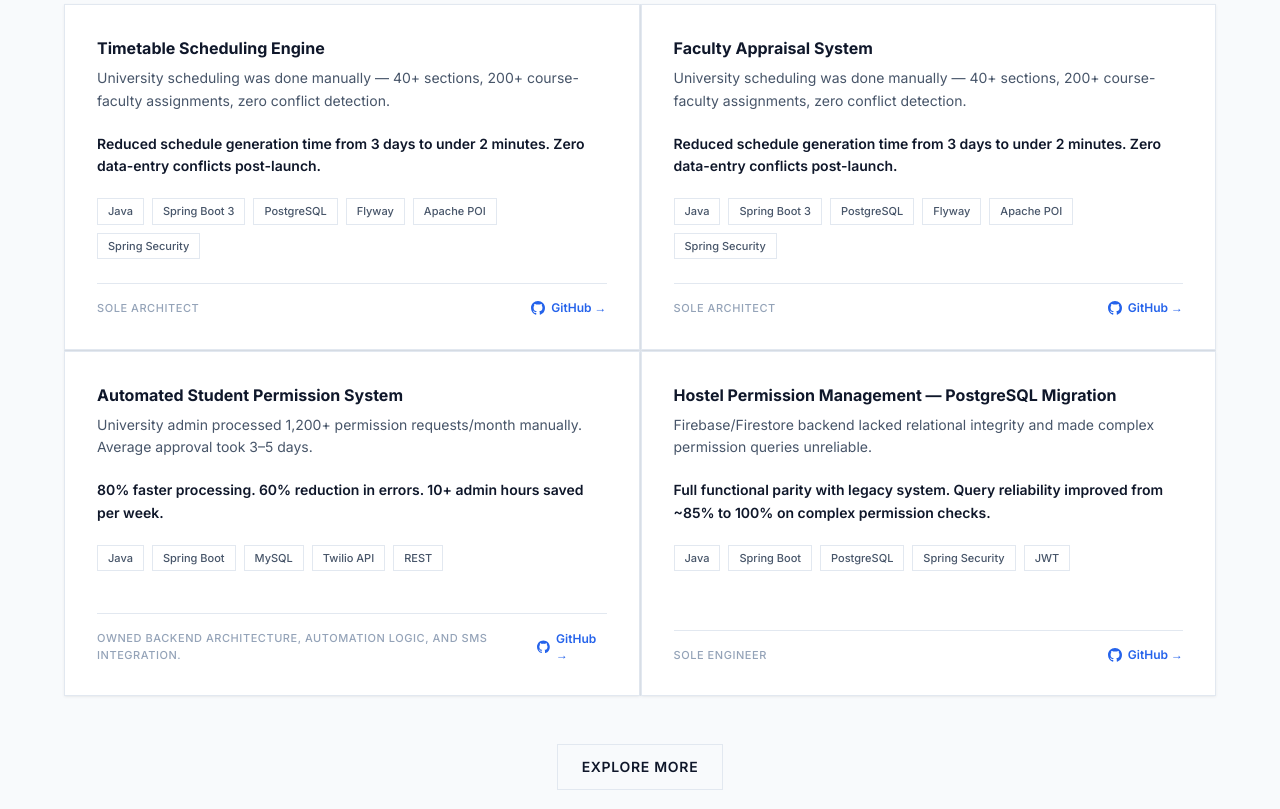
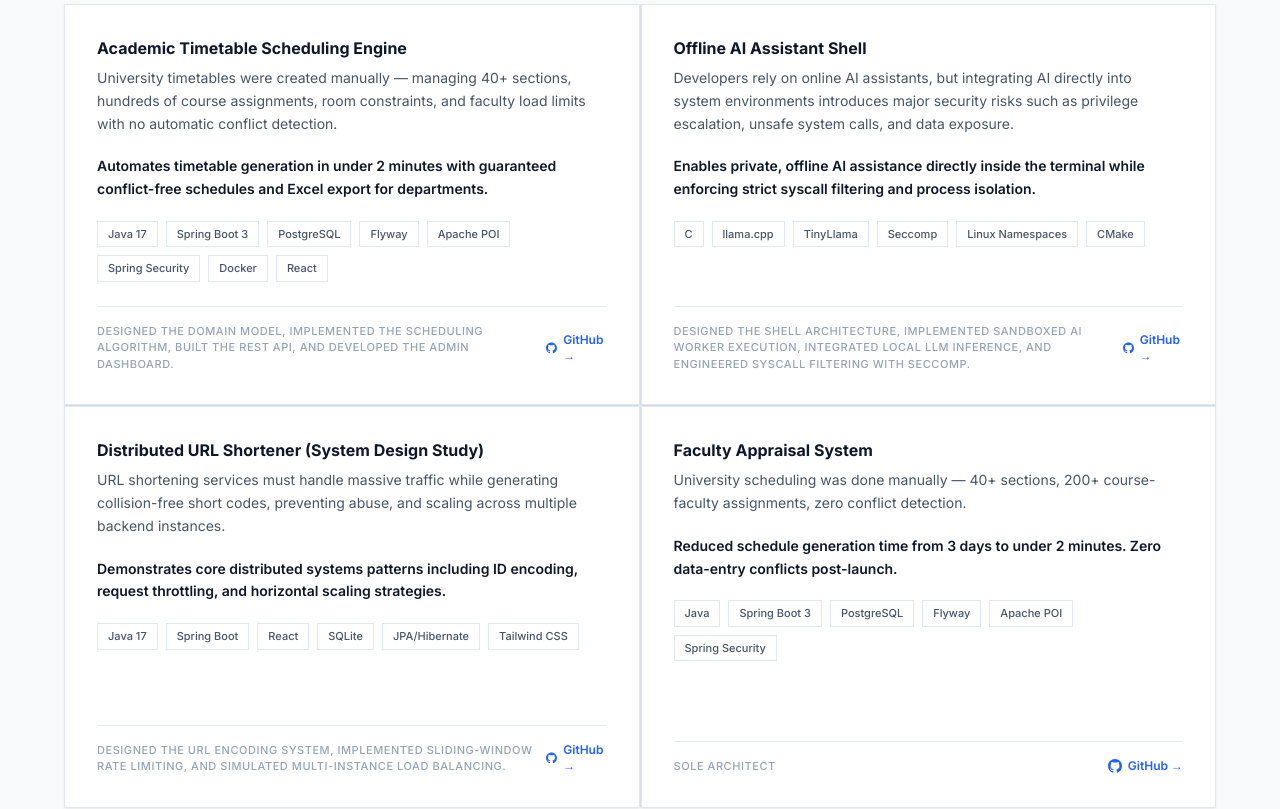
Before and after one commit to sharmavaibhav31/sharmavaibhav31, a React (Vite) app: page / in a window 1280 px wide. Shown: the part 1140-1949 px from the top of the page. Built offline with nearby package versions, Linux system fonts and the light colour scheme.

Commit message:
Updated Data from Pseudo Data

```diff
--- a/src/components/sections/HeroSection.tsx
+++ b/src/components/sections/HeroSection.tsx
@@ -60,7 +60,7 @@ export const HeroSection: React.FC = () => {
                         className="reveal text-secondary dark:text-white/75 font-bold mb-3 tracking-widest uppercase"
                         style={{ fontSize: 'clamp(0.85rem, 1.5vw, 1rem)' }}
                     >
-                        Systems / Backend Engineer
+                        Backend / Systems Engineer
                     </p>
 
                     {/* Positioning statement */}
@@ -68,8 +68,7 @@ export const HeroSection: React.FC = () => {
                         className="reveal text-secondary dark:text-white/90 leading-relaxed mb-8 max-w-xl"
                         style={{ fontSize: 'clamp(1.05rem, 1.8vw, 1.25rem)' }}
                     >
-                        Backend engineer building scalable APIs, ML pipelines, and distributed systems.
-                    </p>
+                        I build reliable backend systems, scalable APIs, and ML-powered applications.                    </p>
 
                     {/* CTAs */}
                     <div className="reveal flex flex-wrap gap-4 mt-2">
--- a/src/data/projects.json
+++ b/src/data/projects.json
@@ -1,21 +1,59 @@
 [
     {
         "id": "timetable-scheduler",
-        "title": "Timetable Scheduling Engine",
-        "problem": "University scheduling was done manually — 40+ sections, 200+ course-faculty assignments, zero conflict detection.",
-        "solution": "Designed a constraint-based scheduling engine with automated conflict resolution, room allocation, and Excel export.",
-        "architecture": "Spring Boot → Scheduling Engine → PostgreSQL (Flyway migrations) → Apache POI Excel reporter",
-        "impact": "Reduced schedule generation time from 3 days to under 2 minutes. Zero data-entry conflicts post-launch.",
+        "title": "Academic Timetable Scheduling Engine",
+        "problem": "University timetables were created manually — managing 40+ sections, hundreds of course assignments, room constraints, and faculty load limits with no automatic conflict detection.",
+        "solution": "Built a constraint-based scheduling engine that automatically assigns courses to time slots and rooms while enforcing faculty load limits, room capacity rules, section conflicts, and institutional break windows.",
+        "architecture": "React Admin Dashboard → Spring Boot REST API → Constraint Scheduling Engine → PostgreSQL (Flyway migrations)",
+        "impact": "Automates timetable generation in under 2 minutes with guaranteed conflict-free schedules and Excel export for departments.",
         "stack": [
-            "Java",
+            "Java 17",
             "Spring Boot 3",
             "PostgreSQL",
             "Flyway",
             "Apache POI",
-            "Spring Security"
+            "Spring Security",
+            "Docker",
+            "React"
         ],
-        "role": "Sole architect — owned schema design, constraint logic, and all API layers.",
+        "role": "Designed the domain model, implemented the scheduling algorithm, built the REST API, and developed the admin dashboard.",
         "github": "https://github.com/sharmavaibhav31/timetable-scheduler"
+    },
+    {
+        "id": "offline-ai-shell",
+        "title": "Offline AI Assistant Shell",
+        "problem": "Developers rely on online AI assistants, but integrating AI directly into system environments introduces major security risks such as privilege escalation, unsafe system calls, and data exposure.",
+        "solution": "Built a custom C-based shell with an embedded offline LLM assistant using llama.cpp, designed with a security-first architecture including syscall filtering, namespace isolation, and resource limits.",
+        "architecture": "Custom C Shell → Sandboxed AI Worker → llama.cpp Inference Engine → TinyLlama Local Model",
+        "impact": "Enables private, offline AI assistance directly inside the terminal while enforcing strict syscall filtering and process isolation.",
+        "stack": [
+            "C",
+            "llama.cpp",
+            "TinyLlama",
+            "Seccomp",
+            "Linux Namespaces",
+            "CMake"
+        ],
+        "role": "Designed the shell architecture, implemented sandboxed AI worker execution, integrated local LLM inference, and engineered syscall filtering with Seccomp.",
+        "github": "https://github.com/sharmavaibhav31/offline-shell-assistant"
+    },
+    {
+        "id": "system-design-url-shortener",
+        "title": "Distributed URL Shortener (System Design Study)",
+        "problem": "URL shortening services must handle massive traffic while generating collision-free short codes, preventing abuse, and scaling across multiple backend instances.",
+        "solution": "Built a full-stack URL shortener implementing Base62 encoding for compact ID generation, sliding-window rate limiting to prevent abuse, and a round-robin load balancing simulation for multi-instance deployments.",
+        "architecture": "React SPA → Spring Boot API → Rate Limiter Interceptor → URL Service → SQLite (JPA) with Base62 encoding",
+        "impact": "Demonstrates core distributed systems patterns including ID encoding, request throttling, and horizontal scaling strategies.",
+        "stack": [
+            "Java 17",
+            "Spring Boot",
+            "React",
+            "SQLite",
+            "JPA/Hibernate",
+            "Tailwind CSS"
+        ],
+        "role": "Designed the URL encoding system, implemented sliding-window rate limiting, and simulated multi-instance load balancing.",
+        "github": "https://github.com/sharmavaibhav31/urlshortner"
     },
     {
         "id": "Faculty-Appraisal-system",
--- a/src/data/resume.json
+++ b/src/data/resume.json
@@ -1,6 +1,6 @@
 {
     "name": "Vaibhav Sharma",
-    "title": "Systems / Backend Engineer",
+    "title": "Backend / Systems Engineer",
     "tagline": "I design reliable backend systems and production-grade architecture.",
     "summary": "Systems-oriented engineer with a track record of shipping production backend systems under real-world constraints — from constraint-based scheduling engines to database migration projects. I work across the full backend stack: API design, schema modeling, service architecture, and infrastructure automation.",
     "philosophy": "Good systems are invisible. They handle edge cases silently, scale without drama, and let teams move fast without breaking things. I build for maintainability first — not for demos.",
@@ -38,6 +38,6 @@
     "socials": {
         "github": "https://github.com/sharmavaibhav31",
         "linkedin": "https://linkedin.com/in/sharmavaibhav31",
-        "email": "mailto:contact@sharmavaibhav31.dev"
+        "email": "mailto:sharma31stmay@gmail.com"
     }
 }
```
